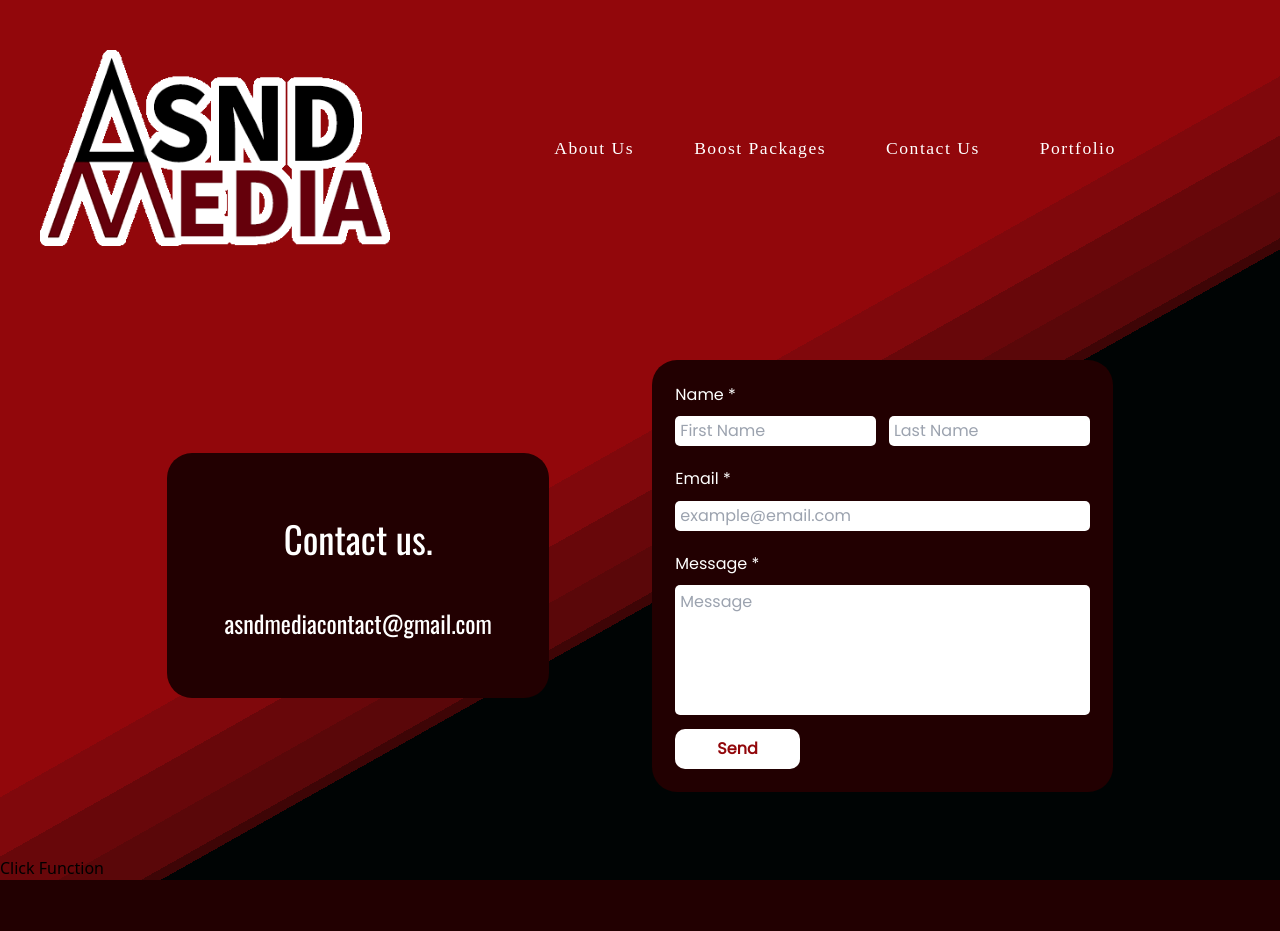
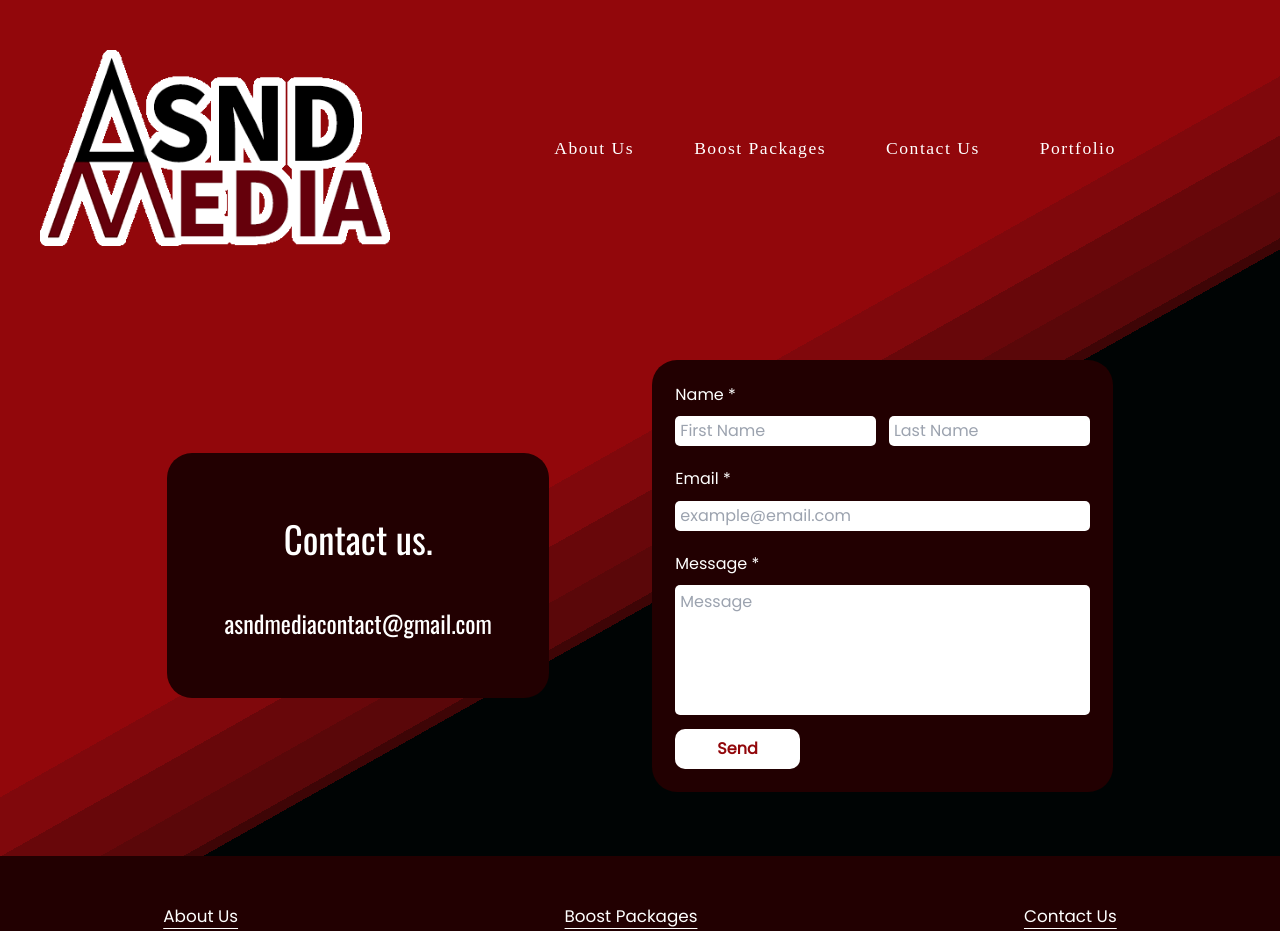
Before and after one commit to OppositeWolf770/asnd-media-next, a Next.js app: page /contact in a window 1280 px wide. Shown: the top 931 px of the page. Built offline with nearby package versions, Linux system fonts and the light colour scheme; a web font is replaced by a local one.

Commit message:
Removed test code for Db fetch

```diff
--- a/pages/contact.js
+++ b/pages/contact.js
@@ -5,19 +5,6 @@
 import ContactForm from "@/components/pages/ContactForm/ContactForm";
 
 export default function Contact() {
-  const [info, setInfo] = useState("");
-
-  async function handleClick() {
-    const res = await fetch("http://localhost:3000/api/mongodb");
-    const data = await res.json();
-
-    const array = Object.keys(data);
-
-    console.log(data);
-
-    // setInfo(array);
-  }
-
   return (
     <>
       <Head>
@@ -36,10 +23,6 @@
 
         <ContactForm />
       </div>
-      <div>
-        <div>{info}</div>
-        <button onClick={handleClick}>Click Function</button>
-      </div>
     </>
   );
 }
```
